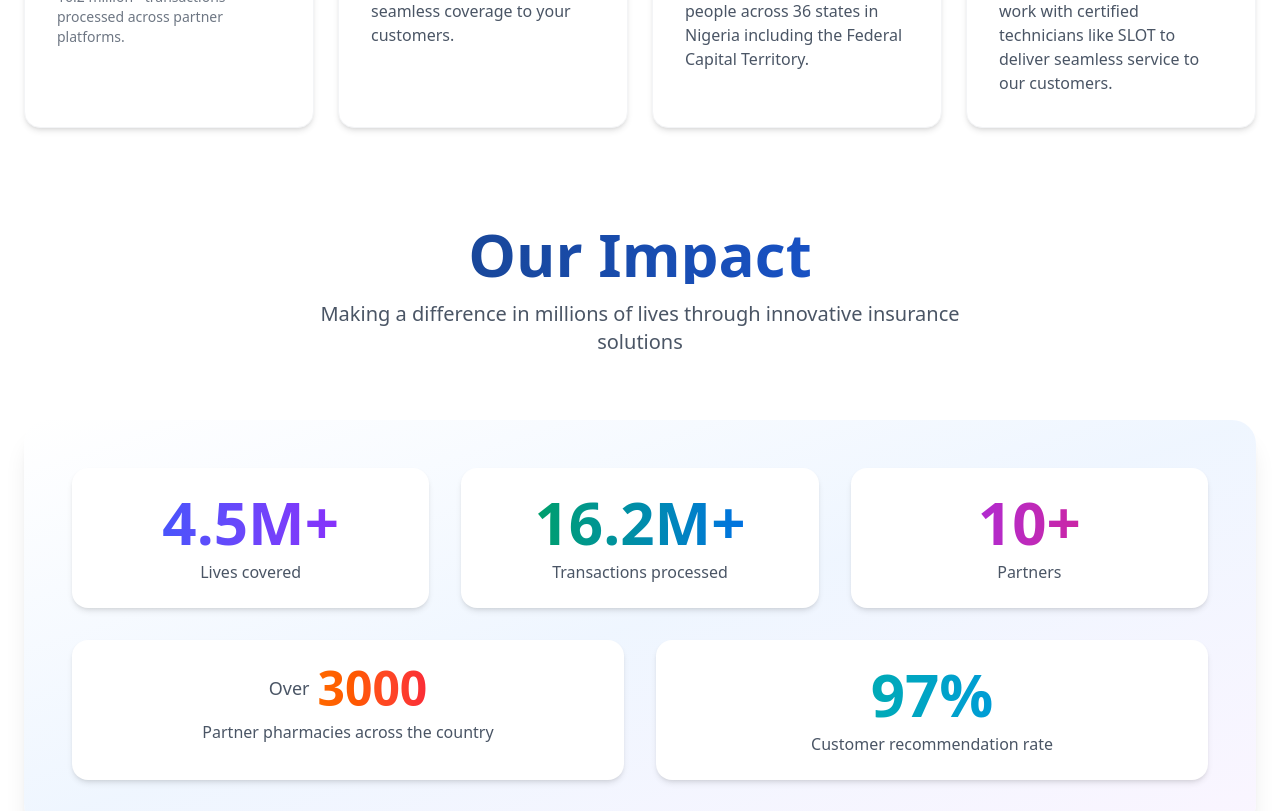
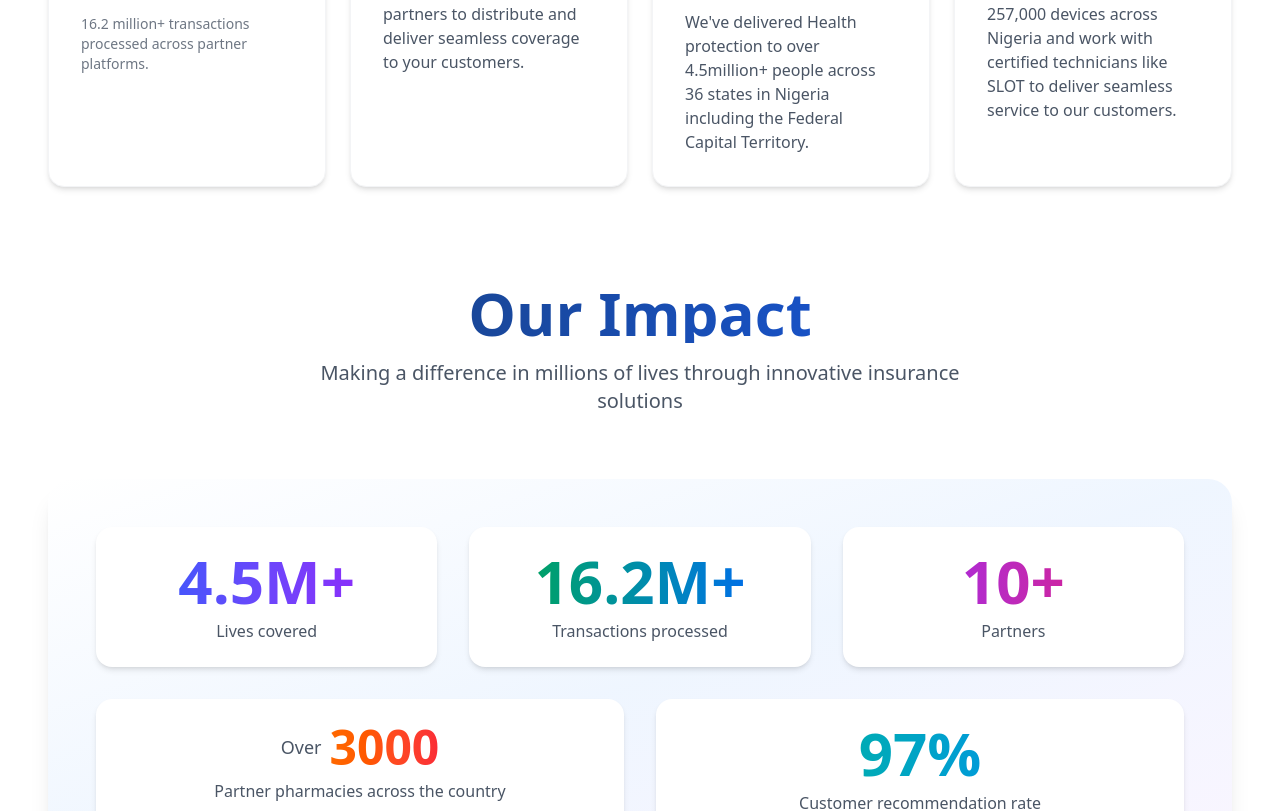
Before and after one commit to DemiladeOnitilo/Cube-cover-landing-page, a React (Vite) app: page / in a window 1280 px wide. Shown: the part 1262-2073 px from the top of the page. Built offline with nearby package versions, Linux system fonts and the light colour scheme.

Commit message:
Update Home.jsx

```diff
--- a/src/components/Home.jsx
+++ b/src/components/Home.jsx
@@ -69,7 +69,7 @@
   ];
 
   return (
-    <div className="max-w-7xl mx-auto">
+    <div className="max-w-7xl mx-auto px-4 sm:px-6 py-12">
       {/*Hero Section*/}
       <div className="relative flex flex-col md:flex-row justify-between items-center px-4 sm:px-6 py-12 sm:py-16 md:py-24 gap-8 md:gap-12 overflow-hidden">
         {/* Background gradient overlay */}
```
